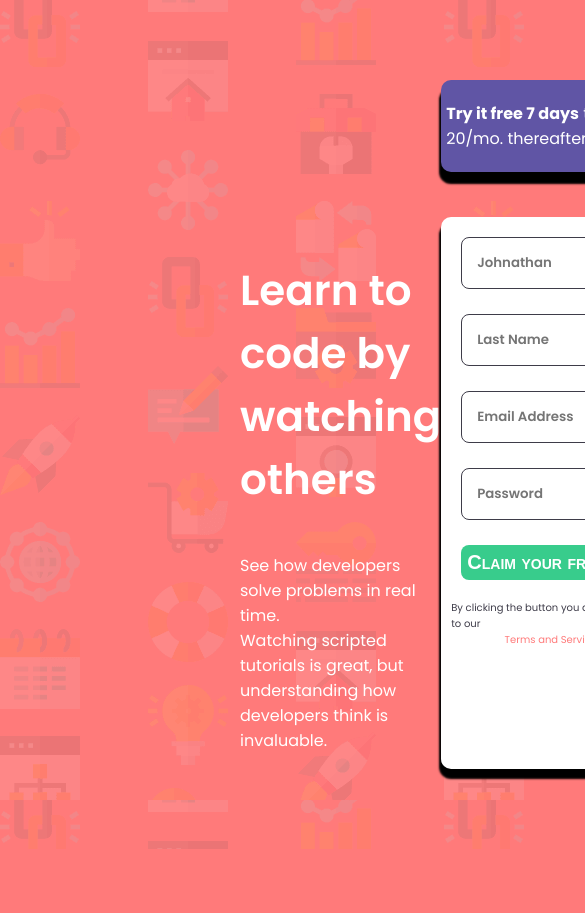
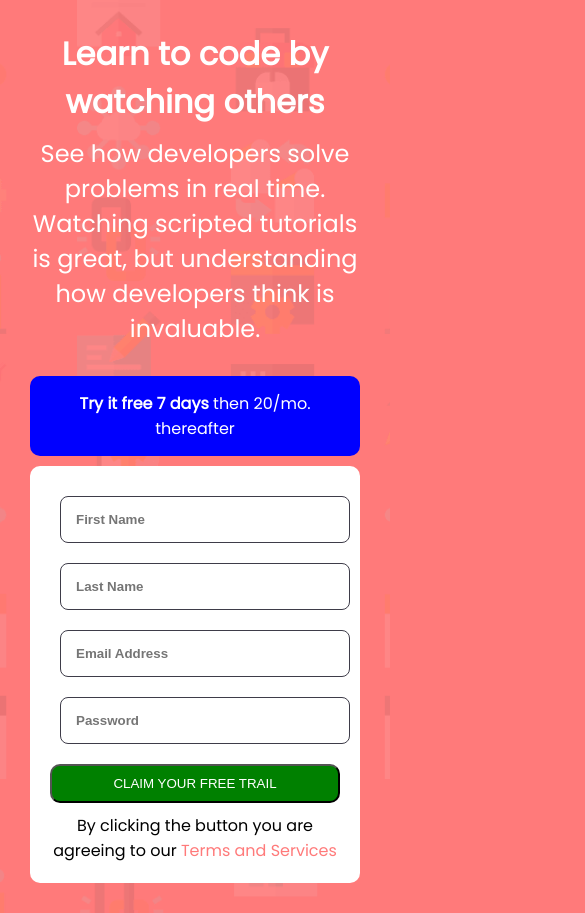
Before and after one commit to taypel21/learn-coding, a plain HTML site: page index.html in a window 390 px wide. Shown: the top 913 px of the page, 585 px wide, since content can reach past the window. Before the commit the page ends 849 px from the top, so only its background shows below. Drawn offline with Linux system fonts and the light colour scheme.

Commit message:
implement responsiveness

```diff
--- a/index.html
+++ b/index.html
@@ -6,48 +6,43 @@
     <meta name="viewport" content="width=device-width, initial-scale=1.0">
     <title>Document</title>
     <link rel="stylesheet" Type="text/css"   href="style.css">
-    <style>
-    @import url('https://fonts.googleapis.com/css2?family=Poppins:wght@400;500;600;700&display=swap');
-    </style>
 </head>
 <body>
     <div class="container">
-    <section>
+        <div class="left">
+            <h1>Learn to code by watching others</h1>
+            <p >
+                See how developers solve problems in real time.
+                Watching scripted tutorials is great,
+                but understanding how developers think is invaluable.
+            </p>
+        </div>
 
-        <p>
-        <b>Try it free 7 days</b> then 20/mo. thereafter
-        </p>
+        <div class="right">
+            <div class="trial">
+                <a href="#">
+                    <strong>Try it free 7 days</strong> then 20/mo. thereafter
+                </a>
+            </div>
+            <div class="form-container">
+                <form action="">
+                    <input class="form-input" type="text" id="fname" name="fname" placeholder="First Name">
 
-    </section>
-    <aside>
-        <p>Learn to code by<br> watching others</p>
+                    <input class="form-input" type="text" id="lname" name="lname" placeholder="Last Name">
 
-        <p class="aside2">
-        See how developers solve problems in real time.<br> Watching scripted tutorials is great, but understanding how<br> developers think is invaluable.
-        </aside>
-        <main>
+                    <input class="form-input" type="email" id="email" name="email" placeholder="Email Address">
 
+                    <input class="form-input" type="password" id="password" name="password" placeholder="Password">
 
-    <form action>
+                    <Input class="form-btn" type="submit" value="Claim your free trail">
+                </form>
 
-
-    <input type="text" id="fname" name="fname" placeholder="Johnathan"><br>
-
-    <input type="text" id="fname" name="fname" placeholder="Last Name"><br>
-
-    <input type="text" id="fname" name="fname" placeholder="Email Address"><br>
-
-    <input type="text" id="fname" name="fname" placeholder="Password"><br>
-
-    <Input type="submit" value="Claim your free trail">
-
- </form>
-
-    <p class="bottom">By clicking the button you are agreeing to our <span class="red">Terms and Services </span> </p>
-
-
-
-</main>
-</div>
+                <p class="terms">
+                    By clicking the button you are agreeing to our
+                    <a href="#" class="red">Terms and Services </a>
+                </p>
+            </div>
+        </div>
+    </div>
 </body>
 </html>
--- a/style.css
+++ b/style.css
@@ -1,137 +1,111 @@
-@import url('https://fonts.googleapis.com/css2?family=Poppins:wghts@400,500,600,700&display=swap');
+ @import url('https://fonts.googleapis.com/css2?family=Poppins:wghts@400,500,600,700&display=swap');
 
-*
+*{
+    margin:0;
+    padding: 0;
+    box-sizing: border-box;
+}
 body{
+    font-size: 16px;
+    font-family: "Poppins";
+    background-color: hsl(0, 100%, 74%);
+    background-image: url('bg-intro-mobile.png');
+    background-repeat: no-repeat;
+    background-size: cover;
+}
 
-    font-size: 16px;
-    font-family: "Poppins", sans-serif;
-    Margin:5em 15em;
-    background-color: hsl(0, 100%, 74%);
+.container {
+    padding: 20px;
+    color :white;
+}
 
+.form-input {
+    width: 100%;
+    border-radius: 8px;
+    margin: 10px;
+    border: 1px solid hsl(249,10% ,26%);
+    padding: 15px;
+    font-weight: 600;
+}
 
-
-
+.left {
+    text-align: center;
+    margin: 10px;
 }
-.container {
-    display: grid;
-    grid-template-columns: 1fr 1fr;
-    grid-template-rows: auto;
-    grid-template-areas:
-    ". section"
-    "aside main"
-    "aside2 main";
-
-
+.left > h1{
+    font-size: 32px;
+    margin-bottom: 10px;
 }
-section {
-    grid-area: section;
-    display: flex;
-    justify-content: center;
-    color :white;
-    background-color: hsl(248,32%,49%);
-    margin-bottom: 45px;
-    padding: 5px;
+.left > p {
+    font-size: 24px;
+}
+.right {
+    padding: 10px;
+}
+.trial {
+    margin: 10px auto;
+    padding: 15px 10px;
+    background-color: blue;
+    text-align: center;
     border-radius: 10px;
-    box-shadow: 0 10px 2px 2px rgba(0, 0,0,10);
-
-
-
 }
-main {
-    grid-area: main;
-    display:flex;
-    flex-direction: column;
-    align-content:stretch ;
-    flex-wrap: wrap;
-    box-sizing: border-box;
-    box-shadow: 0 8px 2px 2px rgba(0, 0, 0, 10);
+.trial > a,
+.trial > a:hover{
+    color: white;
+    text-decoration: none;
+}
+.form-container {
     background-color: white;
     border-radius: 10px;
-    padding-left: 10px;
-    padding-top: 10px;
-
-
+    padding: 20px;
+    color: black;
 }
-input[type=text] {
-
-    max-width: 100%;
-    border-radius: 8px;
-    margin: 10px 10px 15px 10px;
-    border: 1px solid hsl(249,10% ,26%);
-    box-sizing: border box;
-    width: 80%;
-    padding: 15px;
-    font-family: inherit;
-    font-weight: 600;
-
-
+.form-btn {
+    background-color: green;
+    padding: 10px;
+    width: 100%;
+    border-radius: 10px;
+    color: white;
+    margin: 10px auto;
+    text-transform: uppercase;
 }
-input[type=email] {
-    max-width: 100%;
-    margin: 10px 10px 15px 10px;
-    border-radius: 8px;
-    border: 1px solid hsl(249,10% ,26%);
-    box-sizing: border-box;
-    width:90%;
-    padding: 15px;
-    font-family: inherit;
-    font-weight: 600;
-
-
+.terms {
+    text-align: center;
 }
-input[type=submit] {
-    background-color: hsl(154, 59%, 51%);
-    box-shadow: 0 2px 0 0 hsl(248, 32% 49%);
-    color: white;
-    border: none;
-    font-variant: small-caps;
-    font-size: 20px;
-    font-weight: 600;
-    margin: 10px 10px 10px 10px;
-    width: 86%;
-    padding: 3%;
-    box-sizing: border-box;
-    border-radius: 8px;
-
+.terms > a,
+.terms > a:hover{
+    color: hsl(0, 100%, 74%);
+    text-decoration: none;
 }
-aside {
-    grid-area: aside;
-    font-size: 42px;
-    font-weight: 600;
-    color: white;
-
-
-}
-.aside2 {
-    grid-area: aside2;
-    font-size: 16px;
-    font-weight: lighter;
-    color: white;
-
-
-}
-
-.bottom {
-    display: flex;
-    justify-content: center;
-    flex-wrap: wrap;
-    font-size: 10px;
-    color: hsl(249,10% ,26%);
-    padding-bottom: 15px;
-}
-.red {
-    color: hsl(0, 100%, 74%);
-}
-
-@media screen and (min-width: 1300px) {
-    body { background-image: url(bg-intro-desktop.png);
-        background-color: hsl(0, 100%, 74%);
-
+/* ipad view */
+@media only screen and (min-width: 600px) {
+    .container {
+        display:flex;
+        justify-content: space-between;
+        align-items: center;
+        padding: 40px;
+    }
+    .container > div {
+        flex: 1;
+        margin: 10px;
+    }
+    .left {
+        text-align: left;
+        padding: 20px;
     }
 }
-/* moble size screen */
-@media screen and (max-width: 585px) {
-    body {background-image: url(bg-intro-desktop.png);
-        background-color: hsl(0, 100%, 74%);
+/* desktop view */
+@media only screen and (min-width: 768px) {
+    body {
+        background-image: url('bg-intro-desktop.png');
+    }
+    .container {
+        padding: 100px;
+    }
+    .left > h1{
+        font-size: 52px;
+    }
+    .left > p {
+        font-size: 32px;
     }
 }
```
